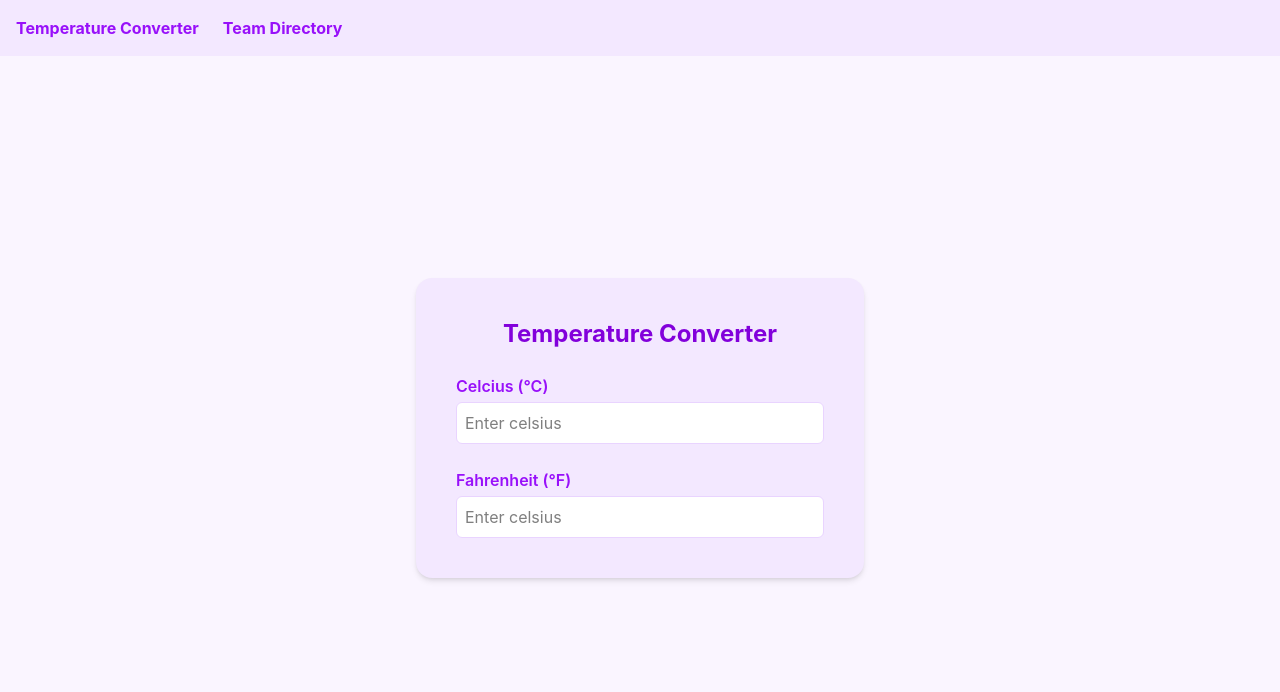
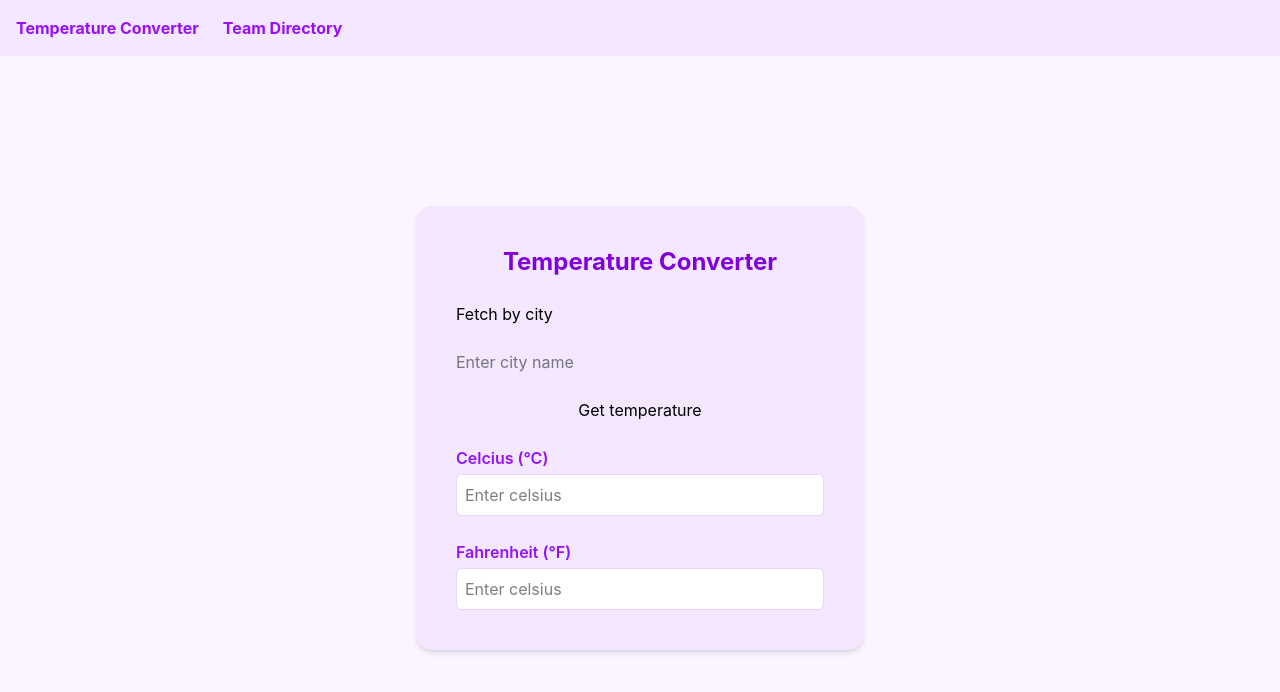
Before and after one commit to Kemi-p/TemperatureConverter, a React (Vite) app: page / in a window 1280 px wide. Shown: the top 692 px of the page. Built offline with nearby package versions, Linux system fonts and the light colour scheme.

Commit message:
OpenWeather API Integration

```diff
--- a/src/components/Navbar.tsx
+++ b/src/components/Navbar.tsx
@@ -10,8 +10,6 @@ export default function Navabr(){
              <Link to="/team" className="text-purple-600 font-bold hover:text-purple-400">
             Team Directory
             </Link>
-
-
         </nav>
     );
 }
--- a/src/pages/TempConverterPage.tsx
+++ b/src/pages/TempConverterPage.tsx
@@ -5,6 +5,10 @@ import { Convert } from "../utils/temperatureConversion";
 export default function TempConverterPage() {
     const [temperature, setTemperature] = useState<string>("");
     const [activeScale, setActiveScale] = useState<"celsius" | "farenheit">("celsius")
+
+    const [cityName, setCityName]= useState<string>("");
+    const [isLoading, setIsLoading]= useState<boolean>(false);
+    const [errorMessage, setErrorMessage] = useState<string>("");
 
     let celsiusValue: string;
 
@@ -44,6 +48,38 @@ export default function TempConverterPage() {
         setActiveScale('farenheit');
         setTemperature(newValue)
     }
+
+    async function fetchWeatherForCity():Promise<void> {
+        if (cityName.trim() === "" )return;
+        console.log(import.meta.env.VITE_OPENWEATHER_API_KEY);
+        setIsLoading(true);
+        setErrorMessage("");
+
+        try{
+            const apiKey = import.meta.env.VITE_OPENWEATHER_API_KEY;
+             const response = await fetch(`https://api.openweathermap.org/data/2.5/weather?q=${cityName}&units=metric&appid=${apiKey}`)
+            //const response = await fetch(`https://api.openweathermap.org/data/2.5/weather?q=${cityName}&units=metric&appid=62977446f5c98affb309e01cc44366e5`)
+
+            if (!response.ok) {
+                setErrorMessage("City not found. Try agian");
+                return;
+
+            }
+
+            const data = await response.json();
+            const currentTemp: number = data.main.temp;
+
+            setActiveScale("celsius");
+            setTemperature(String(currentTemp));
+        }catch(error){
+            setErrorMessage("Somethng went wrong. Try again")
+        }finally{
+            setIsLoading(false)
+        }
+
+
+    }
+
     return (
         <div className="flex justify-center items-center min-h-[calc(100vh-56px)]">
 
@@ -51,6 +87,27 @@ export default function TempConverterPage() {
                 <h1 className="text-2xl font-bold text-purple-700 text-center">
                     Temperature Converter
                 </h1>
+
+                {/** weather sec */}
+                <label>Fetch by city</label>
+                <input
+                type="text"
+                value={cityName}
+                onChange={(event: React.ChangeEvent<HTMLInputElement>) => setCityName(event.target.value)}
+                placeholder="Enter city name"
+                />
+
+                <button
+                onClick={fetchWeatherForCity}
+                disabled={isLoading}
+                >
+                    {isLoading ? "Fetching.." : "Get temperature"}
+
+                </button>
+                {errorMessage !== "" && (
+                    <p>{errorMessage}</p>
+                )}
+                {/**================= */}
 
                 <TemperatureInput
                 label="Celcius (°C)"
```
